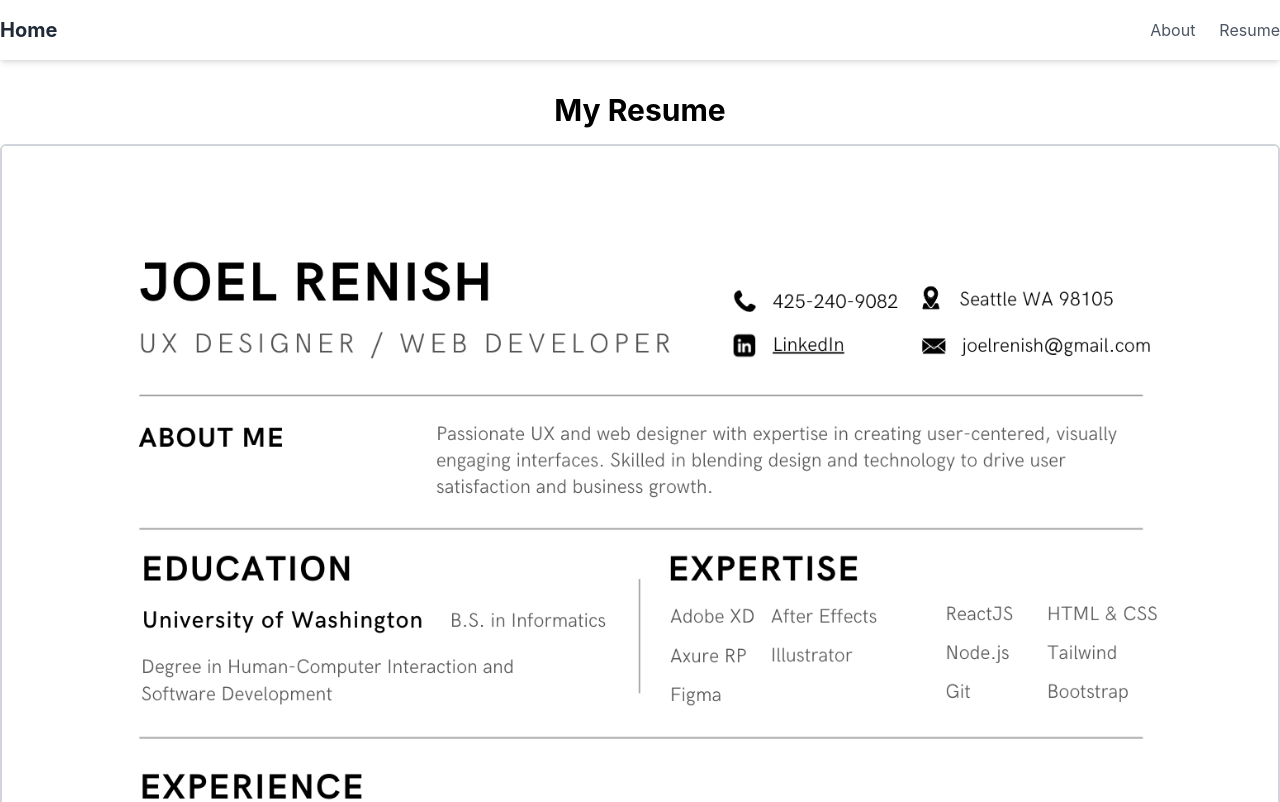
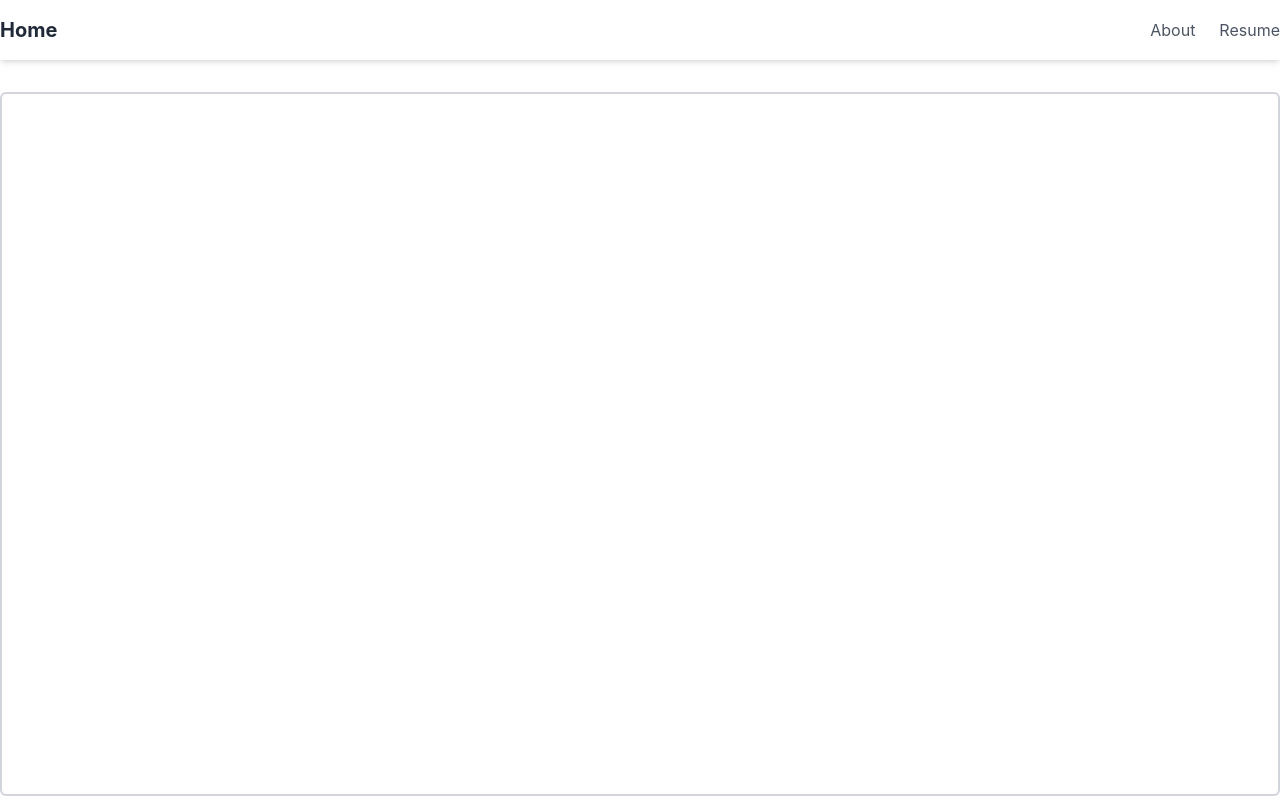
Before and after one commit to joelrenish/portfolio, a React (Create React App) app: page /resume in a window 1280 px wide. Shown: the top 802 px of the page. Built offline with nearby package versions, Linux system fonts and the light colour scheme.

Commit message:
changed resume to pdf for better resolution

```diff
--- a/src/pages/Resume.js
+++ b/src/pages/Resume.js
@@ -3,13 +3,11 @@ import React from "react";
 const Resume = () => {
   return (
     <div className="container mx-auto py-8">
-      <h1 className="text-3xl font-bold mb-4 text-center">My Resume</h1>
       <div className="border-2 border-gray-300 rounded-md overflow-hidden">
-
-        <img
-          src="/portfolio/resume.png"
-          alt="Resume"
-          className="w-full h-auto max-w-full mx-auto"
+        <iframe
+          src="/portfolio/resume.pdf"
+          className="w-full h-[700px]"
+          title="Resume"
         />
       </div>
     </div>
@@ -17,11 +15,3 @@ const Resume = () => {
 };
 
 export default Resume;
-
-/*
-<iframe
-          src="/portfolio/resume.pdf"
-          className="w-full h-[700px]"
-          title="Resume"
-        />
-        */
```
Also changed, not shown: public/test.txt (deleted).
